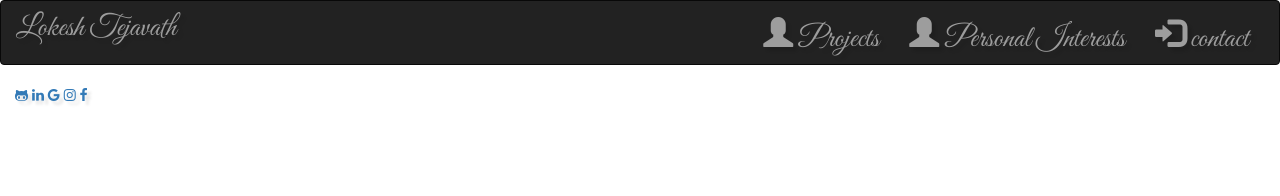
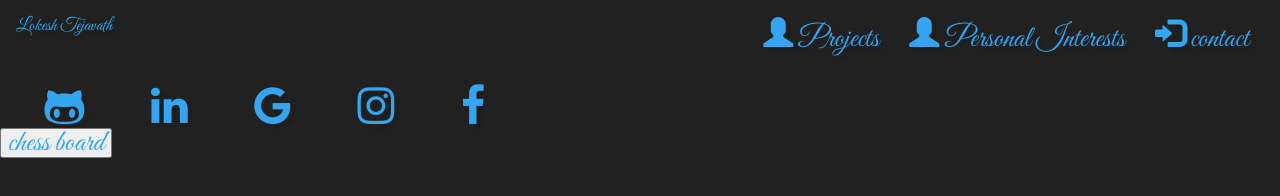
Before and after one commit to lokeshtejavath/fantastic-fiesta, a plain HTML site: page index.html in a window 1280 px wide. Drawn offline with nearby package versions, Linux system fonts and the light colour scheme.

Commit message:
added chess engine

```diff
--- a/index.html
+++ b/index.html
@@ -4,17 +4,16 @@
         <meta charset="utf-8">
 
         <title>Lokesh Tejavath</title>
-        <link rel="stylesheet" href="https://maxcdn.bootstrapcdn.com/bootstrap/3.4.1/css/bootstrap.min.css">
-        <script src="https://maxcdn.bootstrapcdn.com/bootstrap/3.4.1/js/bootstrap.min.js"></script>
+        <link rel="stylesheet" href="https://maxcdn.bootstrapcdn.com/bootstrap/3.3.7/css/bootstrap.min.css" crossorigin="anonymous">
         <link rel="preconnect" href="https://fonts.gstatic.com">
         <link href="https://fonts.googleapis.com/css2?family=Great+Vibes&display=swap" rel="stylesheet">
         <link href="https://maxcdn.bootstrapcdn.com/font-awesome/4.7.0/css/font-awesome.min.css" rel="stylesheet" crossorigin="anonymous">
         <link rel="stylesheet" href="styles/style.css">
-
+        <script src="js/index.js"></script>
 
     </head>
-    <body>
-        <nav class="navbar navbar-inverse">
+    <body claas="body">
+      <nav class="navbar">
         <div class="container-fluid">
           <div class="navbar-header">
             <button type="button" class="navbar-toggle" data-toggle="collapse" data-target="#myNavbar">
@@ -34,29 +33,39 @@
         </div>
       </nav>
         <div class="container-fluid" id="self"><span></span></div>
-          <div class="container-fluid" id="self"><span></span></div>
         <div class="container-fluid" id="Projects"><span></span></div>
         <div class="container-fluid" id="Interests"><span></span></div>
-          <div class="container-fluid" id="contact"><span><div class="social-media-div">
+        <div class="container-fluid" id="contact"><span>
+        <div class="social-media-div">
           <a href="https://github.com/lokeshtejavath" class="icon-button" target="_blank" rel="noreferrer">
               <span name="Github" class="sc-bdfBwQ ddFOKb">
                 <i class="fa fa-github-alt"></i>
-                </span
-                ></a>
+              </span>
+          </a>
           <a href="https://www.linkedin.com/in/lokesh-tejavath-09373b142/" class="icon-button" target="_blank" rel="noreferrer">
             <span name="LinkedIn" class="sc-bdfBwQ eKXmNd">
               <i class="fa fa-linkedin"></i>
             </span>
           </a>
           <a href="mailto:lokitejavath@gmail.com" class="icon-button" target="_blank" rel="noreferrer">
-                        <span name="Gmail" class="sc-bdfBwQ bMCjQm"><i class="fa fa-google"></i>
+            <span name="Gmail" class="sc-bdfBwQ bMCjQm">
+              <i class="fa fa-google"></i>
             </span>
           </a>
           <a href="https://www.instagram.com/lokesh.exe/" class="icon-button" target="_blank" rel="noreferrer">
-                    <span name="Instagram" class="sc-bdfBwQ hMYvQM"><i class="fa fa-instagram"></i>
+            <span name="Instagram" class="sc-bdfBwQ hMYvQM">
+              <i class="fa fa-instagram"></i>
+            </span>
+          </a>
           <a href="https://www.facebook.com/lokeshexe" class="icon-button" target="_blank" rel="noreferrer">
-                    <span name="Facebook" class="sc-bdfBwQ lgQdPb"><i class="fa fa-facebook-f"></i></span></a>
-
-                </span></a></div></span></div>
+            <span name="Facebook" class="sc-bdfBwQ lgQdPb">
+              <i class="fa fa-facebook-f"></i>
+            </span>
+          </a>
+        </div>
+      </span>
+      </div>
+      <button onclick="chessboard()">chess board</button>
+      <iframe src="https://fritz.chessbase.com" style="width:760px;height:480px" id="chess-hid">sdfghj</iframe>
     </body>
 </html>
--- /dev/null
+++ b/js/index.js
@@ -0,0 +1,4 @@
+function chessboard(){
+    var chess=document.getElementById("chess-hid");
+    chess.style.display="block";
+}
--- a/styles/style.css
+++ b/styles/style.css
@@ -1,9 +1,25 @@
-html,
-nav,
-a.navbar-brand {
+body,nav,
+a {
   scroll-behavior: smooth;
   font-family: "Great Vibes", cursive;
   font: 40 30px/0.8 "Great Vibes", Helvetica, sans-serif;
-  color: #fff;
+  /* color: rgba(196, 168, 255, 1); */
+  color: rgb(52, 166, 241);
+  background: none;
   text-shadow: 4px 4px 3px rgba(0, 0, 0, 0.1);
+
 }
+body{
+background-color: rgba(51, 122, 183, 0.3);
+/* background-color: rgba(183, 99, 51, 0.3); */
+background-color: rgba(0, 0, 0, 0.87);
+/* background-color: rgba(12, 11, 19, 0.932); */
+}
+.icon-button{
+  border-radius: 50%;
+  font-size: 1.43em;
+  padding: 0.69em;
+}
+iframe#chess-hid{
+  display: none;
+}
```
Lines whose indentation alone changed are shown as unchanged.
